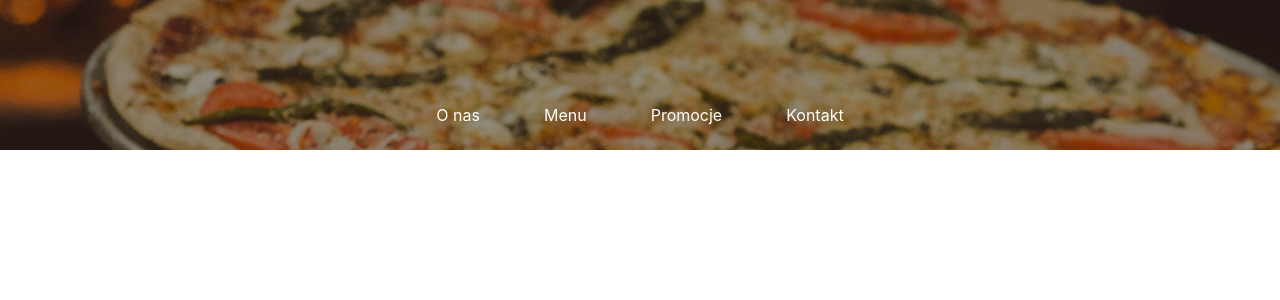
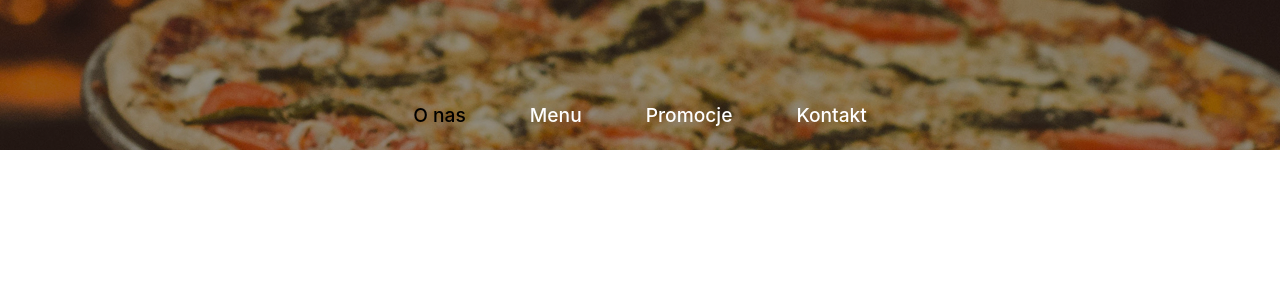
Before and after one commit to Bilu1997/restaurant-website, a React (Create React App) app: page / in a window 1280 px wide. In both pictures the pointer is over the link "O nas". Shown: the top 300 px of the page. Built offline with nearby package versions, Linux system fonts and the light colour scheme.

Commit message:
Added hover

```diff
--- a/src/components/Navbar/Navbar.css
+++ b/src/components/Navbar/Navbar.css
@@ -22,9 +22,11 @@ nav {
   align-items: center;
   list-style: none;
   color: #fff;
+  font-size: 1.2rem;
+  font-weight: 500;
 }
-.nav__links li a:hover {
-  color: aqua;
+a:hover {
+  color: #000;
 }
 @media screen and (max-width: 768px) {
   .nav__links {
@@ -98,3 +100,7 @@ a {
     padding: 50px 30px;
   }
 }
+
+.mobile__icon:hover {
+  color: black;
+}
```
Also changed, not shown: 1 other file (tests, documents, lock files or other folders).
